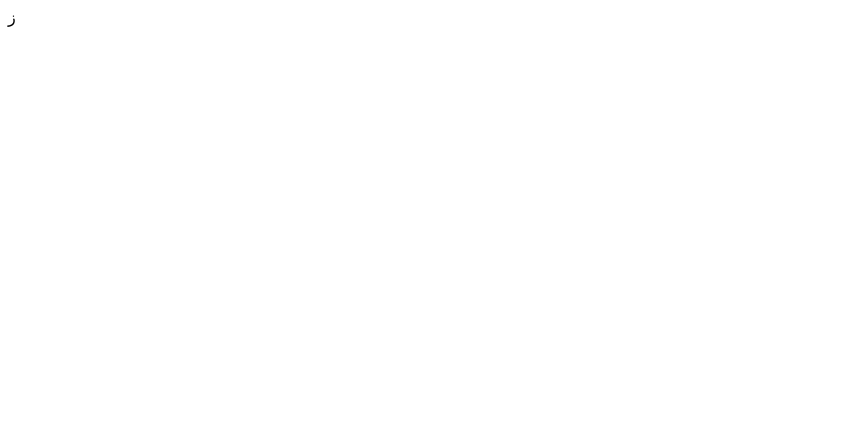
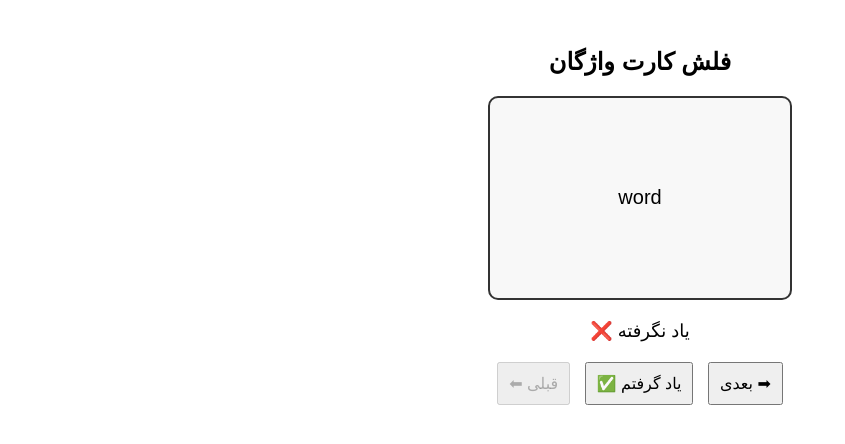
Before and after one commit to abh1988/abh1988.gitgub.io, a plain HTML site: page index.html in a window 1280 px wide. Shown: the whole page, without its empty margins (0-845 px from the left). Drawn offline with nearby package versions, Linux system fonts and the light colour scheme.

Commit message:
Update index.html

```diff
--- a/index.html
+++ b/index.html
@@ -1 +1,103 @@
-ز
+<!DOCTYPE html>
+<html lang="fa">
+<head>
+    <meta charset="UTF-8">
+    <meta name="viewport" content="width=device-width, initial-scale=1.0">
+    <title>فلش کارت واژگان</title>
+    <script src="https://cdnjs.cloudflare.com/ajax/libs/PapaParse/5.3.2/papaparse.min.js"></script>
+    <style>
+        body { font-family: Arial, sans-serif; text-align: center; padding: 20px; }
+        #card { width: 300px; height: 200px; margin: 20px auto; display: flex;
+                align-items: center; justify-content: center;
+                border: 2px solid #333; border-radius: 10px;
+                cursor: pointer; font-size: 20px; background: #f8f8f8; }
+        #nav-buttons, #confirm-button { margin-top: 10px; }
+        button { padding: 10px; font-size: 16px; margin: 5px; cursor: pointer; }
+        #status { font-size: 18px; margin-top: 10px; }
+    </style>
+</head>
+<body>
+
+    <h2>فلش کارت واژگان</h2>
+    <div id="card">در حال بارگذاری فایل...</div>
+    <div id="status"></div>
+    <div id="nav-buttons">
+        <button id="prev" disabled>⬅ قبلی</button>
+        <button id="confirm-button" disabled>✅ یاد گرفتم</button>
+        <button id="next" disabled>بعدی ➡</button>
+    </div>
+
+    <script>
+        let words = []; // آرایه‌ای برای ذخیره داده‌های CSV
+        let learnedStatus = JSON.parse(localStorage.getItem('learnedStatus')) || []; // وضعیت یادگیری از حافظه
+        let currentIndex = 0;
+        let showMeaning = false;
+
+        // بارگذاری فایل a.csv از سرور محلی
+        fetch('a.csv')
+            .then(response => response.text())
+            .then(data => {
+                Papa.parse(data, {
+                    complete: function(results) {
+                        words = results.data.filter(row => row.length > 1); // حذف ردیف‌های خالی
+                        learnedStatus = new Array(words.length).fill(false); // مقداردهی اولیه به false
+                        localStorage.setItem('learnedStatus', JSON.stringify(learnedStatus)); // ذخیره وضعیت یادگیری در حافظه
+                        updateCard(); // نمایش اولین کارت
+                        document.getElementById("next").disabled = false;
+                        document.getElementById("confirm-button").disabled = false;
+                    }
+                });
+            })
+            .catch(error => {
+                console.error('خطا در بارگذاری فایل:', error);
+                document.getElementById("card").innerText = 'خطا در بارگذاری فایل';
+            });
+
+        document.getElementById("card").addEventListener("click", function() {
+            if (words.length === 0) return;
+            showMeaning = !showMeaning;
+            updateCard();
+        });
+
+        document.getElementById("prev").addEventListener("click", function() {
+            if (currentIndex > 0) {
+                currentIndex--;
+                showMeaning = false;
+                updateCard();
+            }
+        });
+
+        document.getElementById("next").addEventListener("click", function() {
+            if (currentIndex < words.length - 1) {
+                currentIndex++;
+                showMeaning = false;
+                updateCard();
+            }
+        });
+
+        document.getElementById("confirm-button").addEventListener("click", function() {
+            learnedStatus[currentIndex] = true;
+            localStorage.setItem('learnedStatus', JSON.stringify(learnedStatus)); // ذخیره وضعیت یادگیری در حافظه
+            updateCard();
+        });
+
+        function updateCard() {
+            const card = document.getElementById("card");
+            const status = document.getElementById("status");
+
+            if (!showMeaning) {
+                card.innerText = words[currentIndex][0]; // نمایش کلمه (ستون اول)
+            } else {
+                card.innerText = words[currentIndex].join("\n"); // نمایش معنی (ستون دوم)
+            }
+
+            // نمایش وضعیت یادگیری
+            status.innerText = learnedStatus[currentIndex] ? "✅ یاد گرفته شد" : "❌ یاد نگرفته";
+
+            document.getElementById("prev").disabled = (currentIndex === 0);
+            document.getElementById("next").disabled = (currentIndex === words.length - 1);
+        }
+    </script>
+
+</body>
+</html>
```
